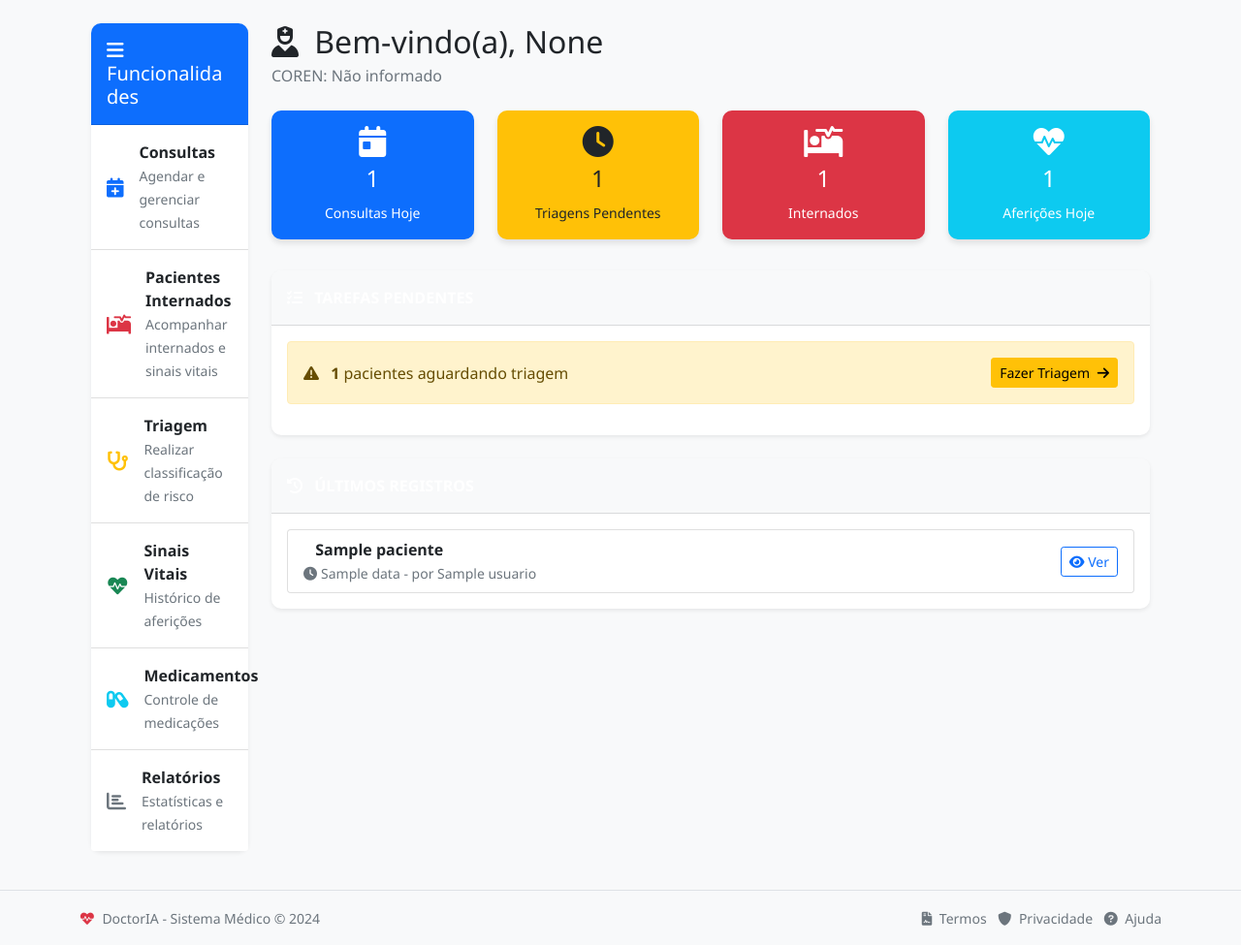
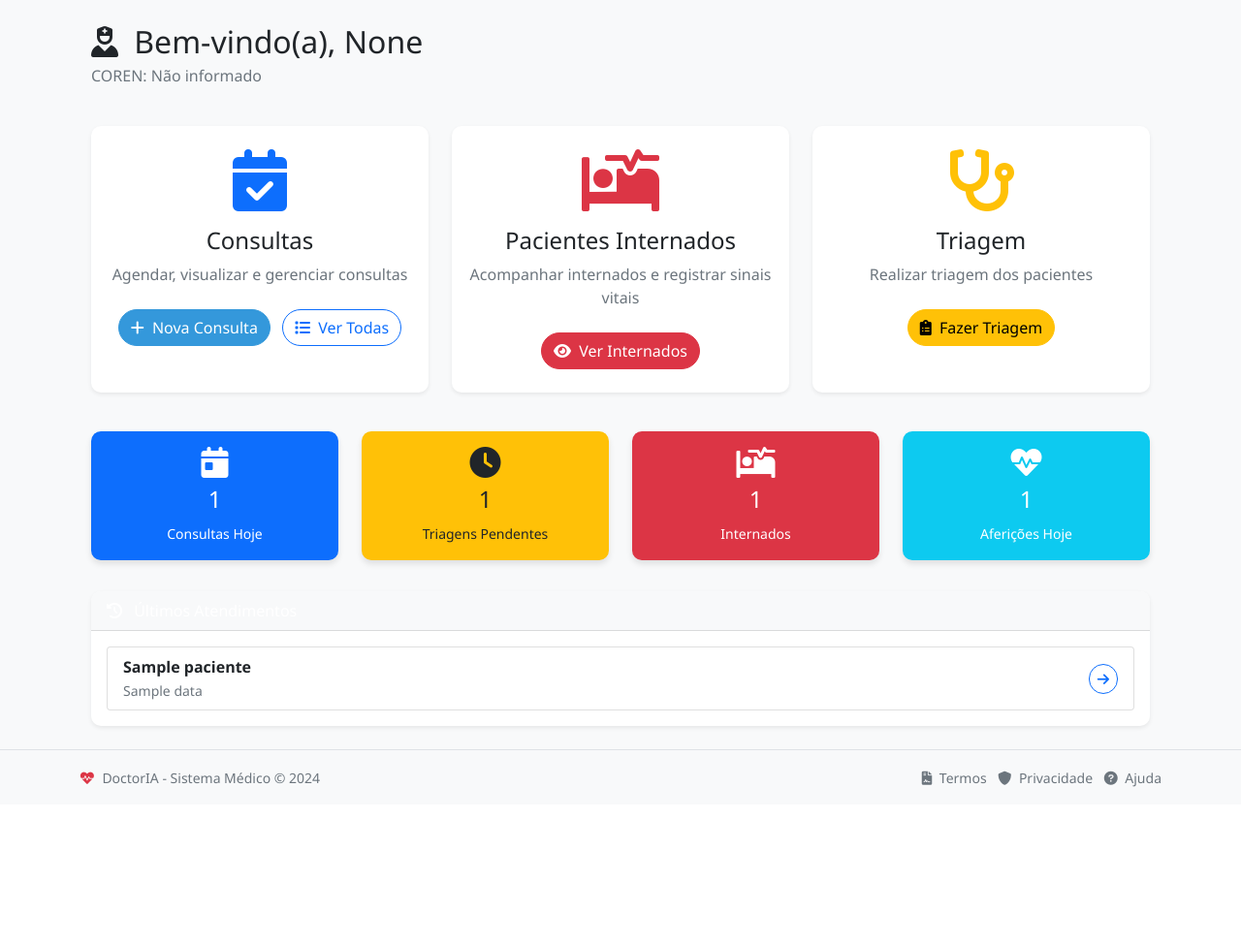
Before and after one commit to Xavier92tchivela/flask, a Flask app: template templates/enfermeiro/dashboard.html in a window 1280 px wide. Shown: the part 62-1037 px from the top of the page at 97% size. After the commit the page ends 874 px from the top, so only its background shows below. Run offline with Flask 3, Linux system fonts and the light colour scheme; the template is opened without the code that fills it: most values are stand-ins (such as "Sample title", 1, 10 or a date in 2020); some libraries are stand-ins or nearby versions.

Commit message:
Update dashboard.html

```diff
--- a/templates/enfermeiro/dashboard.html
+++ b/templates/enfermeiro/dashboard.html
@@ -4,89 +4,7 @@
 {% block title %}Dashboard - Enfermeiro{% endblock %}
 
 {% block content %}
-<div class="container-fluid">
-    <div class="row">
-        <!-- Menu Lateral Esquerdo - Funcionalidades -->
-        <div class="col-md-3 col-lg-2 mb-3">
-            <div class="card shadow-sm">
-                <div class="card-header bg-primary text-white py-3">
-                    <h5 class="mb-0">
-                        <i class="fas fa-bars me-2"></i>
-                        Funcionalidades
-                    </h5>
-                </div>
-                <div class="list-group list-group-flush">
-                    <!-- Consultas -->
-                    <a href="{{ url_for('enfermeiro.agendamento.novo_agendamento') }}" class="list-group-item list-group-item-action py-3">
-                        <div class="d-flex align-items-center">
-                            <i class="fas fa-calendar-plus fa-lg text-primary me-3" style="width: 24px;"></i>
-                            <div>
-                                <strong>Consultas</strong><br>
-                                <small class="text-muted">Agendar e gerenciar consultas</small>
-                            </div>
-                        </div>
-                    </a>
-
-                    <!-- Internados -->
-                    <a href="/enfermeiro/internados" class="list-group-item list-group-item-action py-3">
-                        <div class="d-flex align-items-center">
-                            <i class="fas fa-procedures fa-lg text-danger me-3" style="width: 24px;"></i>
-                            <div>
-                                <strong>Pacientes Internados</strong><br>
-                                <small class="text-muted">Acompanhar internados e sinais vitais</small>
-                            </div>
-                        </div>
-                    </a>
-
-                    <!-- Triagem -->
-                    <a href="{{ url_for('enfermeiro.triagem.listar_consultas_triagem') }}" class="list-group-item list-group-item-action py-3">
-                        <div class="d-flex align-items-center">
-                            <i class="fas fa-stethoscope fa-lg text-warning me-3" style="width: 24px;"></i>
-                            <div>
-                                <strong>Triagem</strong><br>
-                                <small class="text-muted">Realizar classificação de risco</small>
-                            </div>
-                        </div>
-                    </a>
-
-                    <!-- Sinais Vitais -->
-                    <a href="{{ url_for('enfermeiro.sinais_vitais.listar_sinais_vitais') }}" class="list-group-item list-group-item-action py-3">
-                        <div class="d-flex align-items-center">
-                            <i class="fas fa-heartbeat fa-lg text-success me-3" style="width: 24px;"></i>
-                            <div>
-                                <strong>Sinais Vitais</strong><br>
-                                <small class="text-muted">Histórico de aferições</small>
-                            </div>
-                        </div>
-                    </a>
-
-                    <!-- Medicamentos -->
-                    <a href="/enfermeiro/medicamentos" class="list-group-item list-group-item-action py-3">
-                        <div class="d-flex align-items-center">
-                            <i class="fas fa-capsules fa-lg text-info me-3" style="width: 24px;"></i>
-                            <div>
-                                <strong>Medicamentos</strong><br>
-                                <small class="text-muted">Controle de medicações</small>
-                            </div>
-                        </div>
-                    </a>
-
-                    <!-- Relatórios -->
-                    <a href="/enfermeiro/relatorios" class="list-group-item list-group-item-action py-3">
-                        <div class="d-flex align-items-center">
-                            <i class="fas fa-chart-bar fa-lg text-secondary me-3" style="width: 24px;"></i>
-                            <div>
-                                <strong>Relatórios</strong><br>
-                                <small class="text-muted">Estatísticas e relatórios</small>
-                            </div>
-                        </div>
-                    </a>
-                </div>
-            </div>
-        </div>
-
-        <!-- Conteúdo Principal à Direita -->
-        <div class="col-md-9 col-lg-10">
+<div class="container">
     <!-- Cabeçalho -->
     <div class="row mb-4">
         <div class="col-12">
@@ -96,25 +14,73 @@
                         <i class="fas fa-user-nurse me-2"></i>
                         Bem-vindo(a), {{ session.get('user_name') }}
                     </h2>
-                            <p class="text-muted mb-0">COREN: {{ session.get('enfermeiro_coren', 'Não informado') }}</p>
+                    <p class="text-muted">COREN: {{ session.get('enfermeiro_coren', 'Não informado') }}</p>
                 </div>
             </div>
         </div>
     </div>
 
-            <!-- Cards de Resumo -->
-            <div class="row mb-4">
+    <!-- Menu Principal - Botões Grandes -->
+    <div class="row">
+        <!-- Botão Consultas -->
+        <div class="col-md-4 mb-3">
+            <div class="card text-center h-100 shadow-sm">
+                <div class="card-body py-4">
+                    <i class="fas fa-calendar-check fa-4x text-primary mb-3"></i>
+                    <h4>Consultas</h4>
+                    <p class="text-muted">Agendar, visualizar e gerenciar consultas</p>
+                    <a href="{{ url_for('enfermeiro.agendamento.novo_agendamento') }}" class="btn btn-primary mt-2">
+                        <i class="fas fa-plus me-1"></i> Nova Consulta
+                    </a>
+                    <a href="/enfermeiro/consultas" class="btn btn-outline-primary mt-2 ms-2">
+                        <i class="fas fa-list me-1"></i> Ver Todas
+                    </a>
+                </div>
+            </div>
+        </div>
+
+        <!-- Botão Internados -->
+        <div class="col-md-4 mb-3">
+            <div class="card text-center h-100 shadow-sm">
+                <div class="card-body py-4">
+                    <i class="fas fa-procedures fa-4x text-danger mb-3"></i>
+                    <h4>Pacientes Internados</h4>
+                    <p class="text-muted">Acompanhar internados e registrar sinais vitais</p>
+                    <a href="/enfermeiro/internados" class="btn btn-danger mt-2">
+                        <i class="fas fa-eye me-1"></i> Ver Internados
+                    </a>
+                </div>
+            </div>
+        </div>
+
+        <!-- Botão Triagem -->
+        <div class="col-md-4 mb-3">
+            <div class="card text-center h-100 shadow-sm">
+                <div class="card-body py-4">
+                    <i class="fas fa-stethoscope fa-4x text-warning mb-3"></i>
+                    <h4>Triagem</h4>
+                    <p class="text-muted">Realizar triagem dos pacientes</p>
+                    <a href="{{ url_for('enfermeiro.triagem.listar_consultas_triagem') }}" class="btn btn-warning mt-2">
+                        <i class="fas fa-clipboard-list me-1"></i> Fazer Triagem
+                    </a>
+                </div>
+            </div>
+        </div>
+    </div>
+
+    <!-- Resumo Rápido -->
+    <div class="row mt-4">
         <div class="col-md-3 col-6 mb-2">
-                    <div class="card bg-primary text-white h-100">
+            <div class="card bg-primary text-white">
                 <div class="card-body text-center">
                     <i class="fas fa-calendar-day fa-2x mb-2"></i>
-                            <h4>{{ consultas_hoje|default(0)|length if consultas_hoje is iterable and consultas_hoje is not string else consultas_hoje|default(0) }}</h4>
+                    <h4>{% if consultas_hoje is iterable and consultas_hoje is not string %}{{ consultas_hoje|length }}{% else %}{{ consultas_hoje|default(0) }}{% endif %}</h4>
                     <small>Consultas Hoje</small>
                 </div>
             </div>
         </div>
         <div class="col-md-3 col-6 mb-2">
-                    <div class="card bg-warning text-dark h-100">
+            <div class="card bg-warning text-dark">
                 <div class="card-body text-center">
                     <i class="fas fa-clock fa-2x mb-2"></i>
                     <h4>{% if triagens_pendentes is iterable and triagens_pendentes is not string %}{{ triagens_pendentes|length }}{% else %}{{ triagens_pendentes|default(0) }}{% endif %}</h4>
@@ -123,7 +89,7 @@
             </div>
         </div>
         <div class="col-md-3 col-6 mb-2">
-                    <div class="card bg-danger text-white h-100">
+            <div class="card bg-danger text-white">
                 <div class="card-body text-center">
                     <i class="fas fa-procedures fa-2x mb-2"></i>
                     <h4>{% if internados_hoje is iterable and internados_hoje is not string %}{{ internados_hoje|length }}{% else %}{{ internados_hoje|default(0) }}{% endif %}</h4>
@@ -132,7 +98,7 @@
             </div>
         </div>
         <div class="col-md-3 col-6 mb-2">
-                    <div class="card bg-info text-white h-100">
+            <div class="card bg-info text-white">
                 <div class="card-body text-center">
                     <i class="fas fa-heartbeat fa-2x mb-2"></i>
                     <h4>{% if afericoes_hoje is iterable and afericoes_hoje is not string %}{{ afericoes_hoje|length }}{% else %}{{ afericoes_hoje|default(0) }}{% endif %}</h4>
@@ -142,74 +108,36 @@
         </div>
     </div>
 
-            <!-- Tarefas Prioritárias -->
-            <div class="row">
-                <div class="col-12">
-                    <div class="card shadow-sm">
-                        <div class="card-header bg-light py-3">
-                            <i class="fas fa-tasks me-2"></i>
-                            <strong>TAREFAS PENDENTES</strong>
-                        </div>
-                        <div class="card-body">
-                            {% set qtde_triagens = triagens_pendentes|length if triagens_pendentes is iterable and triagens_pendentes is not string else triagens_pendentes|default(0) %}
-                            {% if qtde_triagens > 0 %}
-                            <div class="alert alert-warning d-flex justify-content-between align-items-center">
-                                <div>
-                                    <i class="fas fa-exclamation-triangle me-2"></i>
-                                    <strong>{{ qtde_triagens }}</strong> pacientes aguardando triagem
-                                </div>
-                                <a href="{{ url_for('enfermeiro.triagem.listar_consultas_triagem') }}" class="btn btn-warning btn-sm">
-                                    Fazer Triagem <i class="fas fa-arrow-right ms-1"></i>
-                                </a>
-                            </div>
-                            {% else %}
-                            <p class="text-muted text-center mb-0">
-                                <i class="fas fa-check-circle text-success"></i> Nenhuma tarefa pendente
-                            </p>
-                            {% endif %}
-                        </div>
-                    </div>
-                </div>
-            </div>
-
-            <!-- Últimos Registros -->
+    <!-- Acesso Rápido - Últimos Registros -->
     <div class="row mt-4">
         <div class="col-12">
             <div class="card shadow-sm">
-                        <div class="card-header bg-light py-3">
+                <div class="card-header bg-light">
                     <i class="fas fa-history me-2"></i>
-                            <strong>ÚLTIMOS REGISTROS</strong>
+                    Últimos Atendimentos
                 </div>
                 <div class="card-body">
-                            {% if ultimos_registros %}
+                    {% if ultimos_atendimentos %}
                     <div class="list-group">
-                                {% for registro in ultimos_registros %}
+                        {% for item in ultimos_atendimentos %}
                         <div class="list-group-item">
                             <div class="d-flex justify-content-between align-items-center">
                                 <div>
-                                            <i class="fas fa-{{ registro.icone }} me-2 text-{{ registro.cor }}"></i>
-                                            <strong>{{ registro.paciente }}</strong>
-                                            <span class="badge bg-{{ registro.cor }} ms-2">{{ registro.tipo }}</span>
+                                    <strong>{{ item.paciente }}</strong>
+                                    <span class="badge bg-{{ item.cor }} ms-2">{{ item.tipo }}</span>
                                     <br>
-                                            <small class="text-muted">
-                                                <i class="fas fa-clock me-1"></i>{{ registro.data }}
-                                                {% if registro.usuario %}
-                                                - por {{ registro.usuario }}
-                                                {% endif %}
-                                            </small>
+                                    <small class="text-muted">{{ item.data }}</small>
                                 </div>
-                                        <a href="{{ registro.link }}" class="btn btn-sm btn-outline-primary">
-                                            <i class="fas fa-eye"></i> Ver
+                                <a href="{{ item.link }}" class="btn btn-sm btn-outline-primary">
+                                    <i class="fas fa-arrow-right"></i>
                                 </a>
                             </div>
                         </div>
                         {% endfor %}
                     </div>
                     {% else %}
-                            <p class="text-muted text-center mb-0">Nenhum registro recente</p>
+                    <p class="text-muted text-center mb-0">Nenhum atendimento recente</p>
                     {% endif %}
-                        </div>
-                    </div>
                 </div>
             </div>
         </div>
@@ -217,51 +145,27 @@
 </div>
 
 <style>
-    .list-group-item-action {
-        transition: all 0.2s;
-    }
-    .list-group-item-action:hover {
-        background-color: #f0f7ff;
-        transform: translateX(5px);
-    }
     .card {
         transition: transform 0.2s;
+        cursor: pointer;
     }
     .card:hover {
-        transform: translateY(-3px);
+        transform: translateY(-5px);
     }
-    .list-group-item .badge {
-        font-size: 0.7rem;
+    .btn {
+        border-radius: 20px;
     }
-
-    /* Responsivo - Menu vertical fica em cima no mobile */
     @media (max-width: 768px) {
-        .list-group-item-action .d-flex {
-            justify-content: center;
-            text-align: center;
-        }
-        .list-group-item-action .fa-lg {
-            margin-bottom: 10px;
-        }
         .card-body h4 {
             font-size: 1.2rem;
         }
-        .fa-2x {
-            font-size: 1.8rem;
+        .fa-4x {
+            font-size: 2.5rem;
         }
     }
 </style>
 
 <script>
-    console.log('✅ Dashboard com menu vertical carregado');
-
-    // Marcar o item ativo do menu baseado na URL atual
-    document.querySelectorAll('.list-group-item').forEach(item => {
-        if (item.href === window.location.href) {
-            item.classList.add('active');
-            item.style.backgroundColor = '#0d6efd';
-            item.style.color = 'white';
-        }
-    });
+    console.log('✅ Dashboard simplificado carregado');
 </script>
 {% endblock %}
```
Lines whose indentation alone changed are shown as unchanged.
